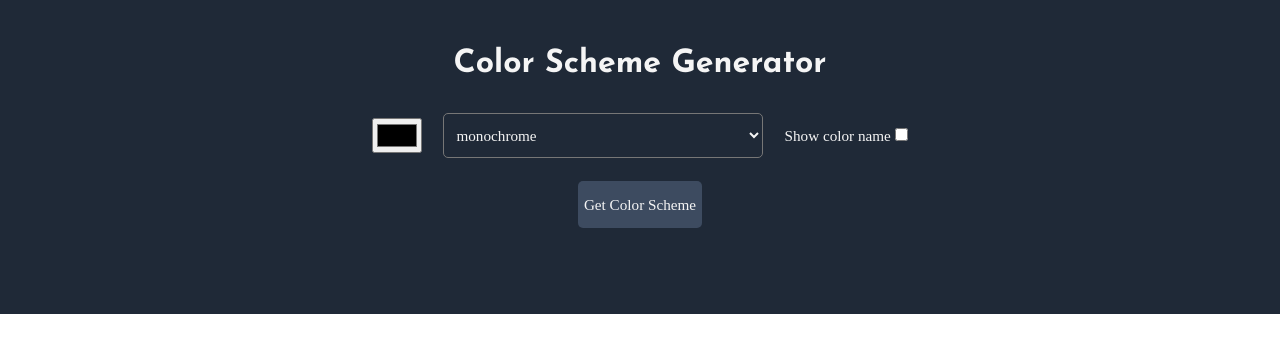
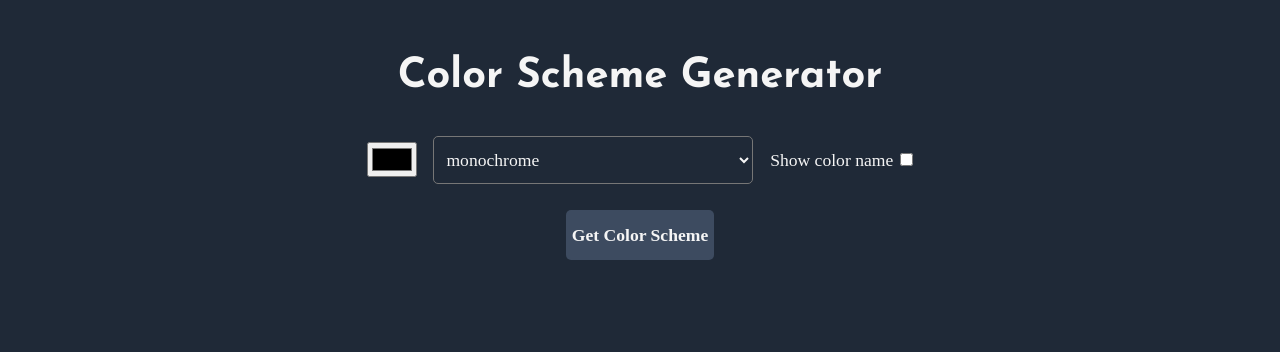
Before and after one commit to AnBC22/scheme-colors-generator, a plain HTML site: page index.html in a window 1280 px wide. Drawn offline with nearby package versions, Linux system fonts and the light colour scheme; no server answers; a web font is replaced by a local one.

Commit message:
updated font sizes on larger screens

```diff
--- a/index.css
+++ b/index.css
@@ -7,11 +7,14 @@ html, body {
     padding: 0;
 }
 
+body {
+    background-color: #1F2937;
+}
+
 .container {
-    background-color: #1F2937;
     color: whitesmoke;
     padding: 1em 0.5em;
-    font-size: 0.95rem;
+    font-size: 0.98rem;
 }
 
 h1 {
@@ -52,6 +55,13 @@ option {
     background-color: #1F2937;
 }
 
+.checkbox-div {
+    display: flex;
+    gap: 0.4em;
+    align-items: center;
+}
+
+
 #get-scheme-btn {
     padding: 8px 12px;
     border-radius: 5px;
@@ -60,6 +70,7 @@ option {
     border: none;
     margin: 1.2em auto 2.5em;
     display: block;
+    font-weight: bold;
 }
 
 #get-scheme-btn:hover {
@@ -111,6 +122,11 @@ option {
 @media (min-width: 767px) {
     .container {
         padding: 3em 1em;
+        font-size: 1.1rem;
+    }
+
+    h1 {
+        font-size: 2.6rem;
     }
 
     .color-picker-container {
@@ -118,7 +134,7 @@ option {
         flex-direction: row;
         justify-content: space-between;
         margin: 0 auto;
-        max-width: 590px;
+        max-width: 610px;
     }
 
     #mode {
```
